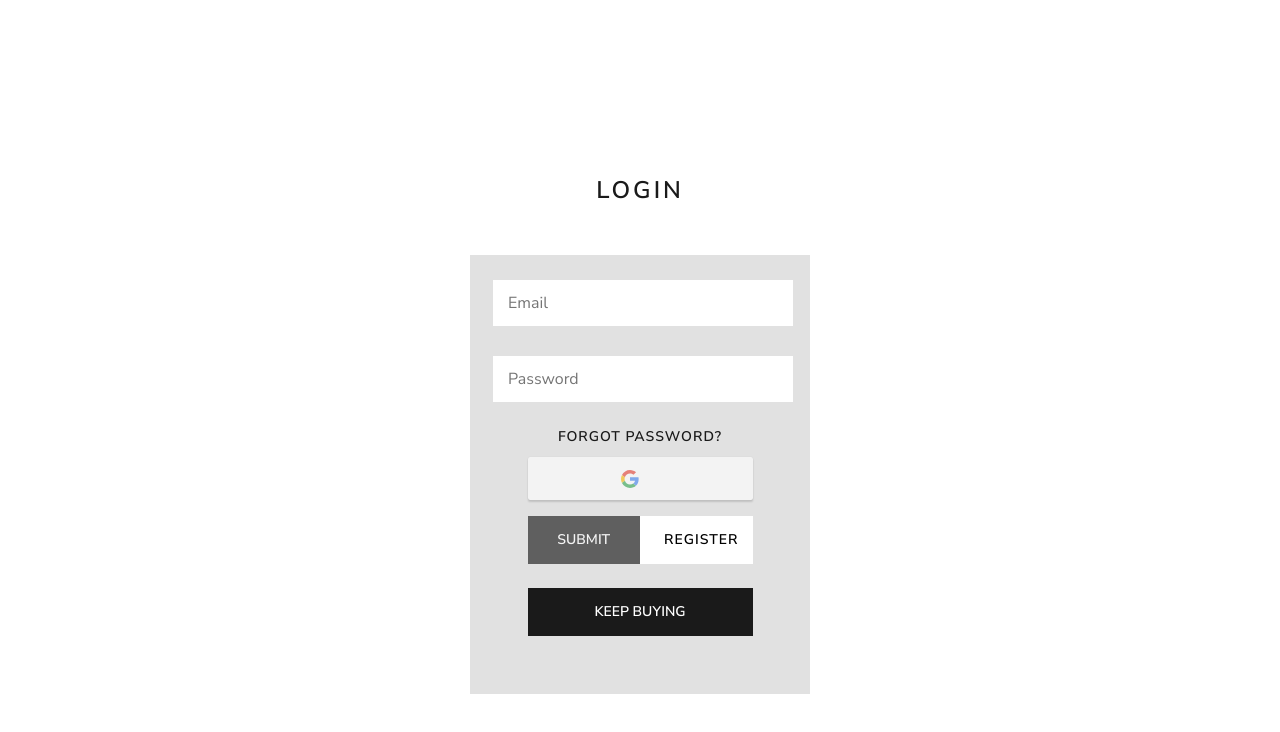
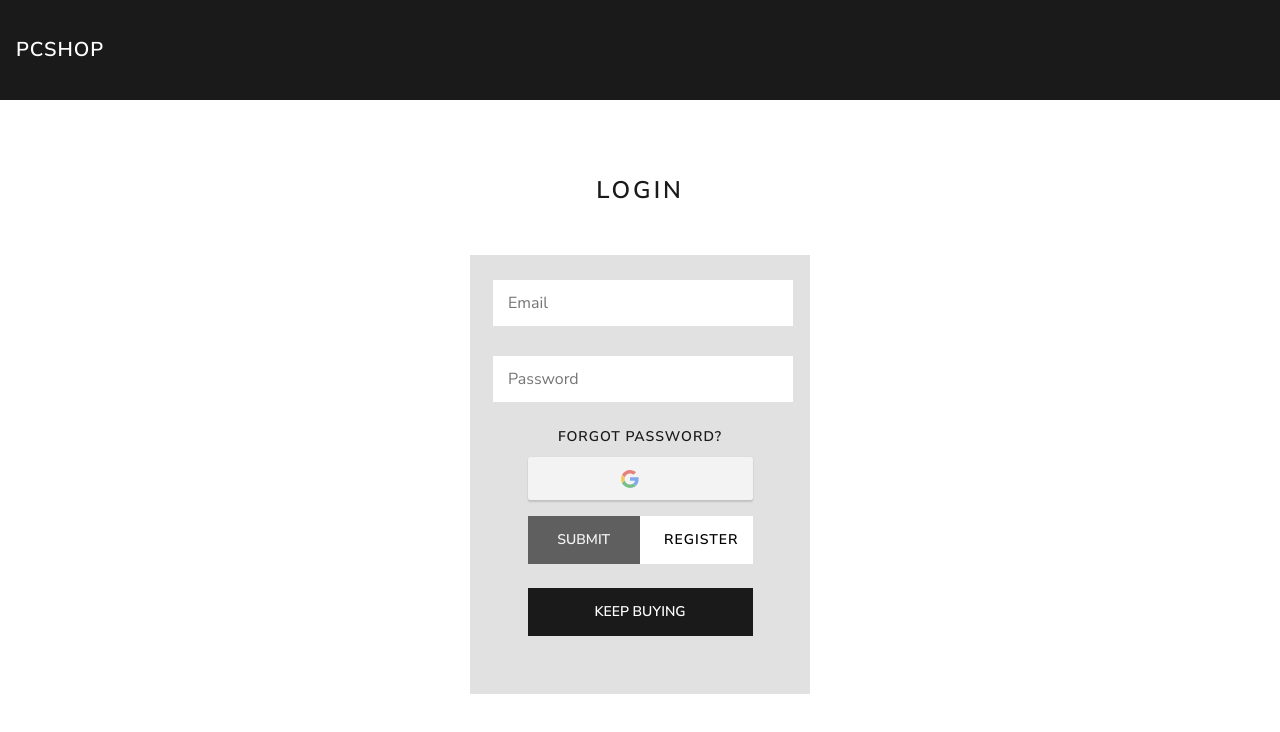
Before and after one commit to nmacenco/Ecommerce-Project, a React (Create React App) app in the folder client/: page /login in a window 1280 px wide. Shown: the top 732 px of the page. Built offline with nearby package versions, Linux system fonts and the light colour scheme; no server answers.

Commit message:
FIX Nav
now we show Nav component in Login and Register without buttons or searchbar

```diff
--- a/client/src/components/nav/Nav.tsx
+++ b/client/src/components/nav/Nav.tsx
@@ -35,13 +35,13 @@ const Nav = (): JSX.Element => {
   }
 
   return (
-    <>    { (path === ("/login")) ? null : (path === ( "/register")) ? null :
-          // this makes nav only render out of login an register so that the only way to go to products is by making click on the button. The button creates a new order for the user
+    // this makes nav only render out of login an register so that the only way to go to products is by making click on the button. The button creates a new order for the user
     <NavBar className="navbar navbar-expand-lg navbar-dark bg-primary fixed-top p-3">
       <div className="flex-grow-1 d-lg-flex align-items-center">
         <Link className="navbar-brand " to="/home">
           PCSHOP
         </Link>
+    {(path === ("/login")) ? null : (path === ( "/register")) ? null :
         <div className="collapse navbar-collapse" id="navbarColor01">
           <div className="navbar-nav me-auto">
             <div className="nav-item">
@@ -80,9 +80,9 @@ const Nav = (): JSX.Element => {
               </Link>
             ) : null}
           </div>
-        </div>
+        </div> }
       </div>
-
+      {(path === ("/login")) ? null : (path === ( "/register")) ? null :
       <div className="ms-auto mb-auto py-lg-3">
         <Routes>
           <Route path="/products" element={<CartIcon />} />
@@ -101,8 +101,8 @@ const Nav = (): JSX.Element => {
           <span className="navbar-toggler-icon"></span>
         </button>
       </div>
+  }
     </NavBar>
-  } </>
 
   );
 };
```
